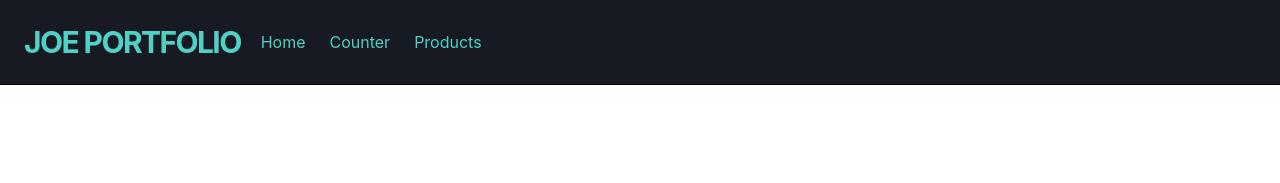
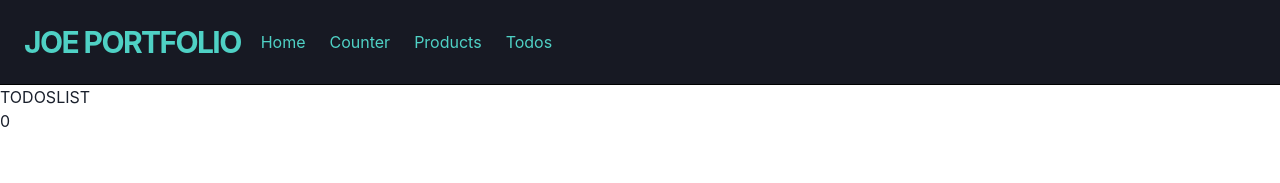
Before and after one commit to Youssif77/joe-portfolio, a React (Create React App) app: page /todos in a window 1280 px wide. Shown: the top 183 px of the page. Built offline with nearby package versions, Linux system fonts and the light colour scheme.

Commit message:
init redux

```diff
--- a/package.json
+++ b/package.json
@@ -15,8 +15,10 @@
     "framer-motion": "4",
     "react": "^17.0.2",
     "react-dom": "^17.0.2",
+    "react-redux": "^7.2.5",
     "react-router-dom": "^5.3.0",
     "react-scripts": "4.0.3",
+    "redux": "^4.1.1",
     "web-vitals": "^1.0.1"
   },
   "scripts": {
--- a/src/App.js
+++ b/src/App.js
@@ -4,6 +4,7 @@ import Navbar from "./components/Navbar";
 import CounterContainer from "./components/CounterContainer/CounterContainer";
 import Products from "./components/Products/Products";
 import ProductDetails from "./components/Products/ProductDetails/ProductDetails";
+import Todos from "./components/Todos/Todos";
 
 import "./App.css";
 
@@ -18,6 +19,7 @@ function App() {
         <Route path="/counter" component={CounterContainer} />
         <Route path="/products" component={Products} />
         <Route path="/product/:id" component={ProductDetails} />
+        <Route path="/todos" component={Todos} />
       </Switch>
     </Router>
   );
--- a/src/components/Navbar.jsx
+++ b/src/components/Navbar.jsx
@@ -39,6 +39,7 @@ const Navbar = (props) => {
         <MenuItems to="/">Home</MenuItems>
         <MenuItems to="/counter">Counter</MenuItems>
         <MenuItems to="/products">Products</MenuItems>
+        <MenuItems to="/todos">Todos</MenuItems>
       </Box>
     </Flex>
   );
--- /dev/null
+++ b/src/components/Todos/Todos.jsx
@@ -0,0 +1,20 @@
+import { useSelector, useDispatch } from "react-redux";
+import { ADD_TODO, REMOVE_TODO } from "../../redux/actions/todos";
+import TodosList from "./TodosList/TodosList";
+
+function Todos() {
+  const dispatch = useDispatch();
+  const todos = useSelector((state) => state.todos.counter);
+  const addTodoHandler = () => {
+    dispatch({ type: ADD_TODO, todo: 2 });
+  };
+
+  return (
+    <>
+      <TodosList />
+      <div onClick={addTodoHandler}>{todos}</div>
+    </>
+  );
+}
+
+export default Todos;
--- /dev/null
+++ b/src/components/Todos/TodosList/TodosList.jsx
@@ -0,0 +1,5 @@
+function TodosList() {
+  return <div>TODOSLIST</div>;
+}
+
+export default TodosList;
--- a/src/index.js
+++ b/src/index.js
@@ -1,13 +1,21 @@
 import React from "react";
 import ReactDOM from "react-dom";
+import { createStore } from "redux";
+import { Provider } from "react-redux";
+import reducer from "./redux/reducers";
+
 import "./index.css";
 import App from "./App";
 import { ChakraProvider } from "@chakra-ui/react";
 
+const store = createStore(reducer);
+
 ReactDOM.render(
   <React.StrictMode>
     <ChakraProvider>
-      <App />
+      <Provider store={store}>
+        <App />
+      </Provider>
     </ChakraProvider>
   </React.StrictMode>,
   document.getElementById("root")
--- /dev/null
+++ b/src/redux/actions/todos.js
@@ -0,0 +1,16 @@
+export const ADD_TODO = "ADD_TODO";
+export const REMOVE_TODO = "REMOVE_TODO";
+
+export function addTodo(todo) {
+  return {
+    type: ADD_TODO,
+    todo,
+  };
+}
+
+export function removeTodo(id) {
+  return {
+    type: REMOVE_TODO,
+    id,
+  };
+}
--- /dev/null
+++ b/src/redux/reducers/index.js
@@ -0,0 +1,6 @@
+import { combineReducers } from "redux";
+import todos from "./todos";
+
+export default combineReducers({
+  todos,
+});
--- /dev/null
+++ b/src/redux/reducers/todos.js
@@ -0,0 +1,16 @@
+import { ADD_TODO, REMOVE_TODO } from "../actions/todos";
+
+export default function todos(state = { counter: 0 }, action) {
+  switch (action.type) {
+    case ADD_TODO:
+      return {
+        counter: state.counter + 1,
+      };
+    case REMOVE_TODO:
+      return {
+        counter: state.counter - 1,
+      };
+    default:
+      return state;
+  }
+}
```
Also changed, not shown: 1 other file (tests, documents, lock files or other folders).
